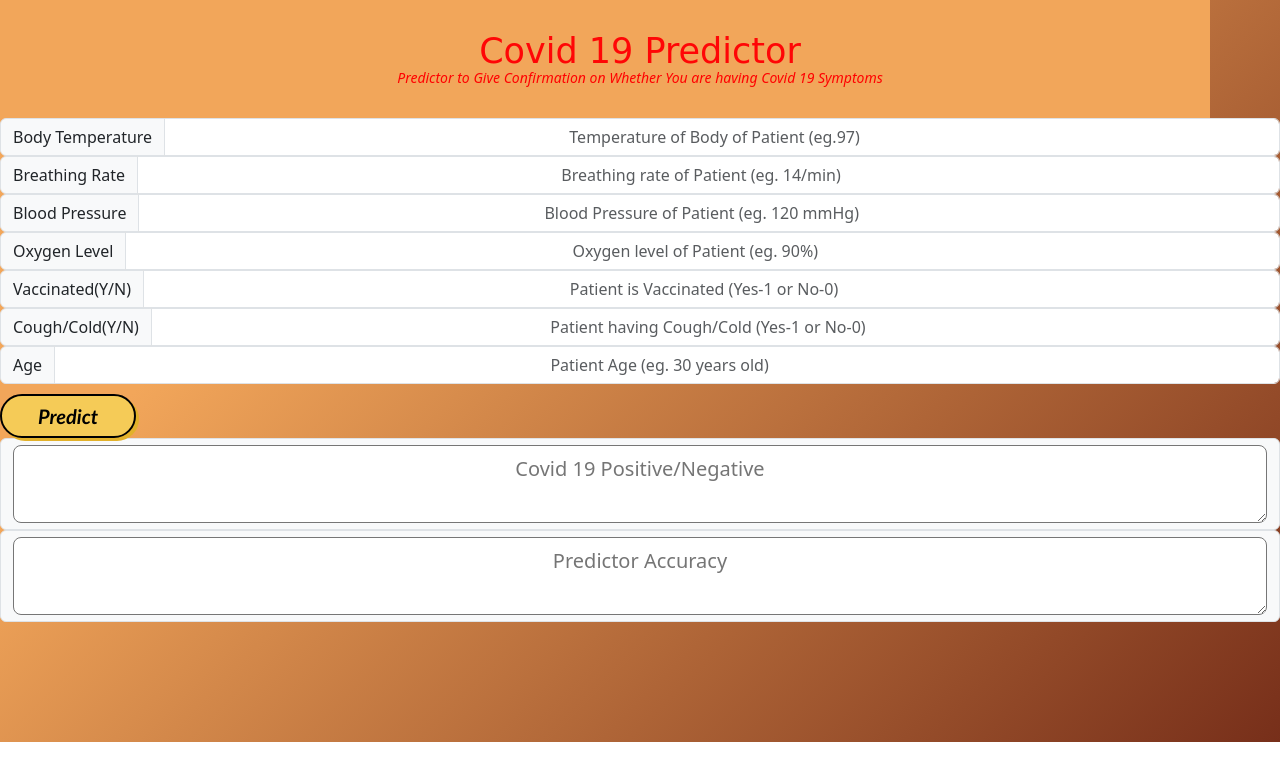
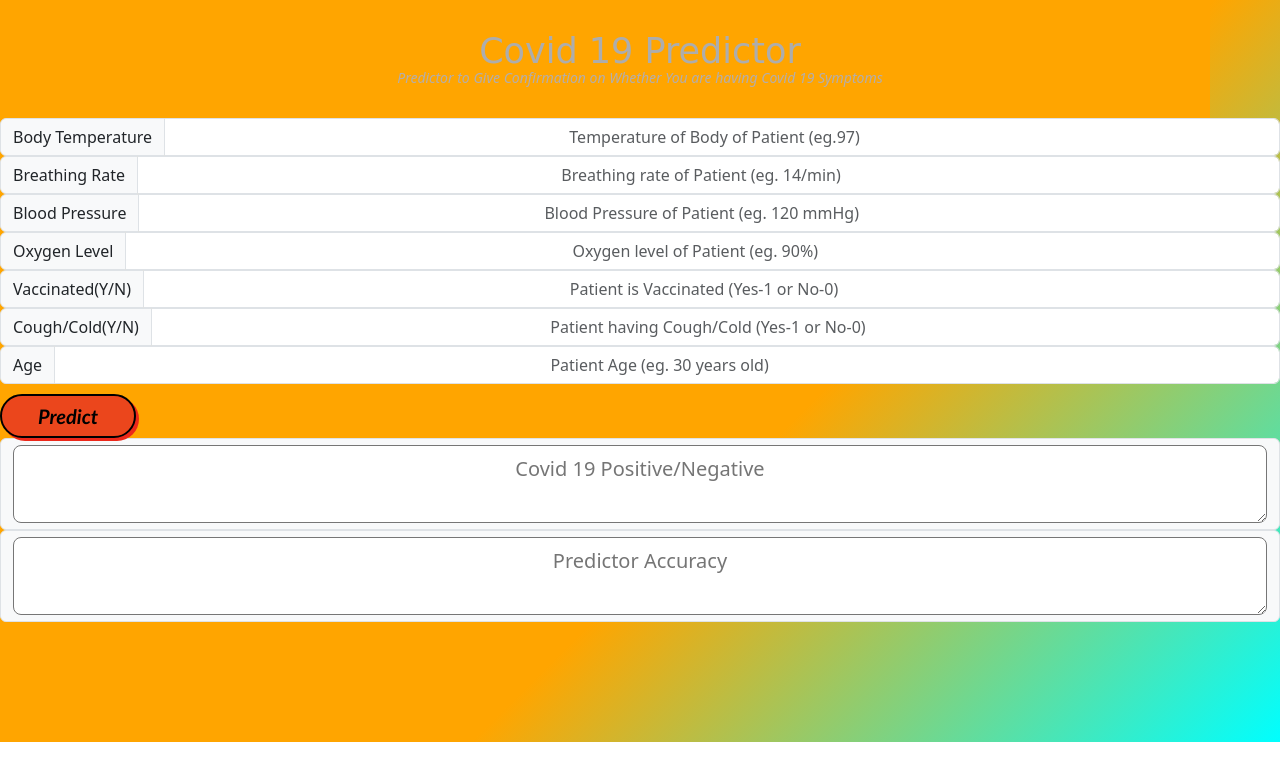
Before and after one commit to Priyansh-15/Covid19-Predictor, a Flask app: page / in a window 1280 px wide. Shown: the top 781 px of the page. Run offline with Flask 2, Linux system fonts and the light colour scheme; some libraries are stand-ins or nearby versions.

Commit message:
update1.3

```diff
--- a/static/css/Header-Dark.css
+++ b/static/css/Header-Dark.css
@@ -1,6 +1,5 @@
 .header-dark {
-  background-color: #772f1a;
-  background-image: linear-gradient(315deg, #772f1a 0%, #f2a65a 74%);
+  background: linear-gradient(135deg, orange 60%, cyan);
 
   background-size: cover;
   padding-bottom: 80px;
@@ -23,8 +22,7 @@
 .container {
   padding: 30px;
   position: relative;
-  background-color: #772f1a;
-  background-image: linear-gradient(315deg, #772f1a 0%, #f2a65a 74%);
+  background: linear-gradient(135deg, orange 60%, cyan);
   text-align: center;
   background-size: 500% 500%;
 }
@@ -34,7 +32,7 @@
 }
 
 .heading_font {
-  color: #ff0606;
+  color: #adadad;
   font-family: "Pacifico", cursive;
   font-size: 35px;
   font-weight: normal;
@@ -42,7 +40,7 @@
 }
 
 .description p {
-  color: #ff0000;
+  color: #b3aeae;
   font-style: italic;
   font-size: 14px;
   margin: -5px 0 0;
@@ -97,10 +95,10 @@
   border-color: #8d08b6;
 }
 .my-cta-button {
-  background: #f5cb57;
+  background: #eb461c;
   border: 2px solid #000000;
   border-radius: 1000px;
-  box-shadow: 3px 3px #e2b12a;
+  box-shadow: 3px 3px #ec281a;
   margin-top: 10px;
   padding: 10px 36px;
   color: #000000;
@@ -209,6 +207,5 @@
 }
 
 .header-dark .hero .ratio iframe {
-  background-color: #772f1a;
-  background-image: linear-gradient(315deg, #772f1a 0%, #f2a65a 74%);
+  background: linear-gradient(135deg, orange 60%, cyan);
 }
```
